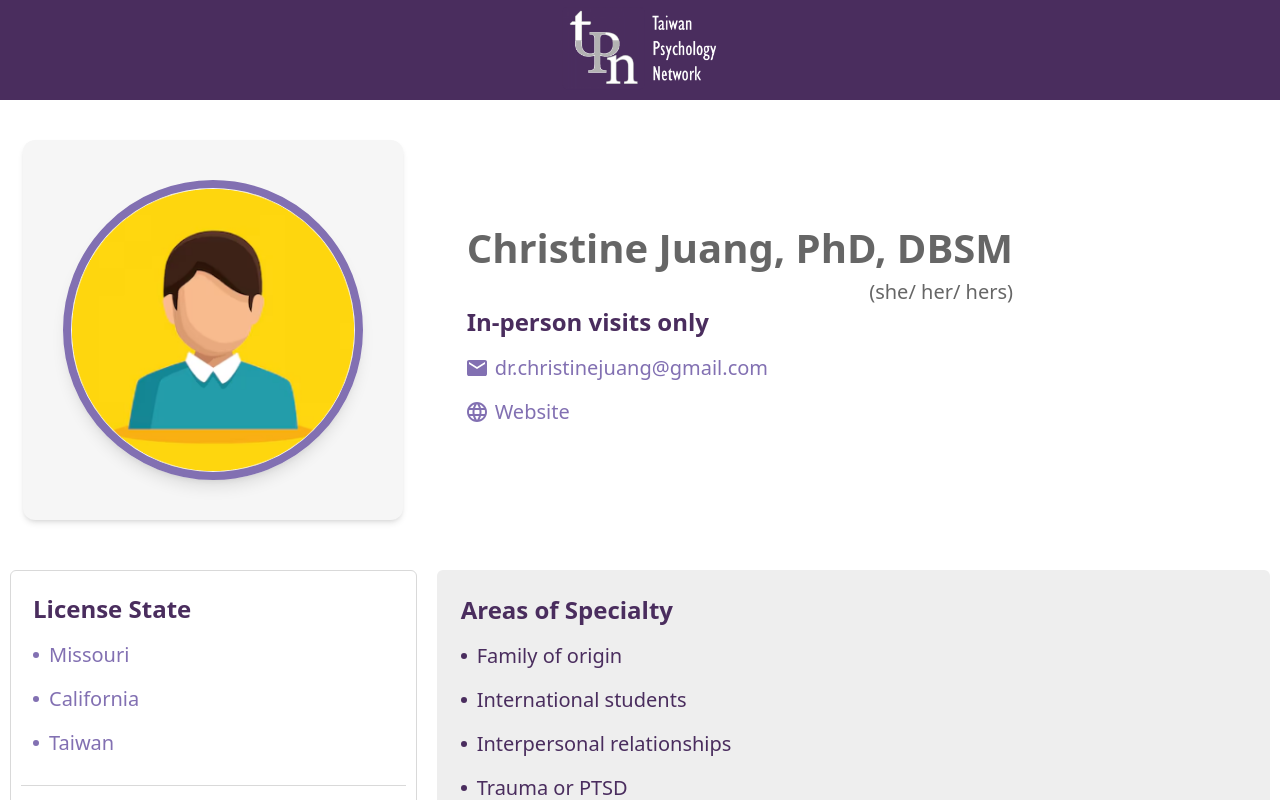
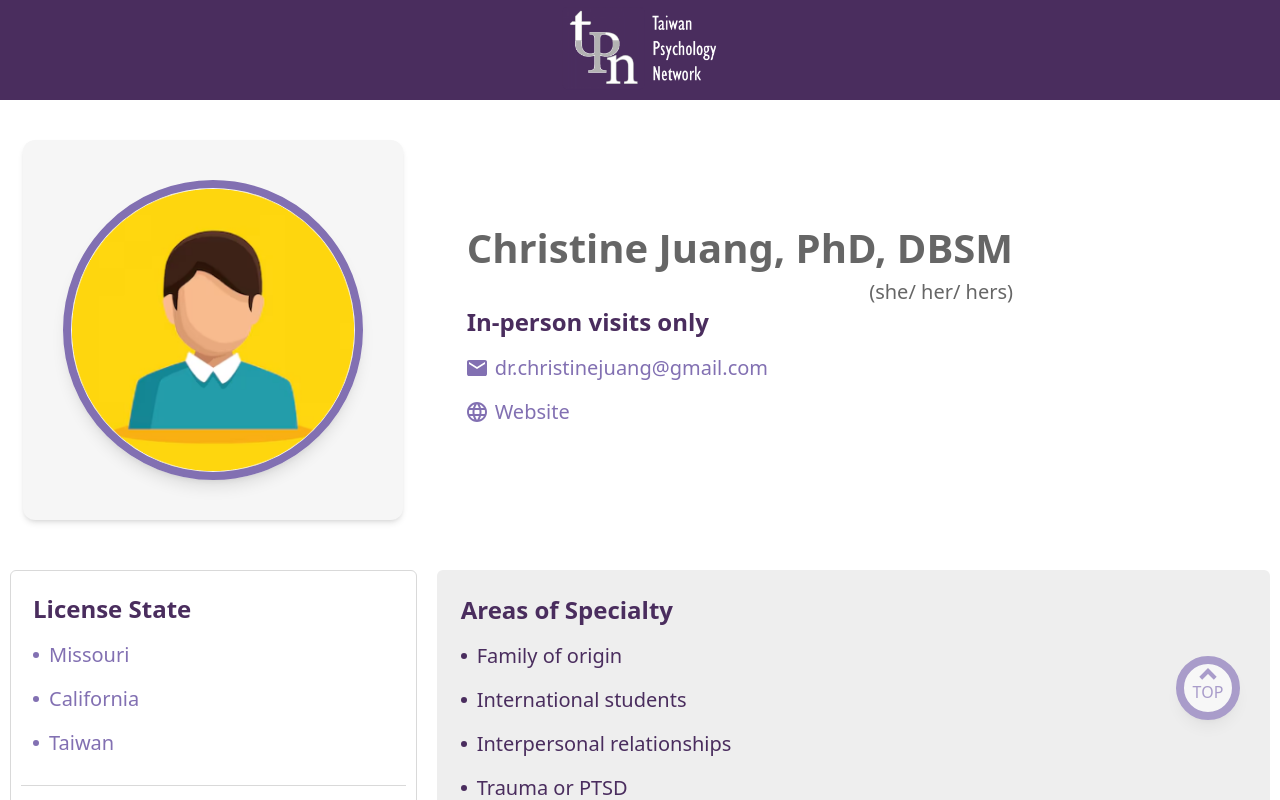
Before and after one commit to snowca-222/TPN, a Vue app: page /#/userPage in a window 1280 px wide. Shown: the top 800 px of the page. Built offline with nearby package versions, Linux system fonts and the light colour scheme.

Commit message:
新增 go top 按鈕，修正 router 執行時跳到頂端

```diff
--- a/src/App.vue
+++ b/src/App.vue
@@ -1,12 +1,15 @@
 <script setup>
+import { ref } from "vue";
 import Header from "@/components/template/header/index.vue";
 import Footer from "@/components/template/footer/index.vue";
+import ScrollTop from "@/components/template/scrollTop/index.vue";
+const handleShow = ref(true);
 </script>
-
 <template>
   <div class="flex min-h-dvh flex-col">
     <Header />
     <router-view class="flex-1" />
     <Footer />
+    <ScrollTop v-show="handleShow" />
   </div>
 </template>
--- /dev/null
+++ b/src/components/template/scrollTop/index.vue
@@ -0,0 +1,20 @@
+<script setup>
+const handleScrollTop = () => {
+  window.scrollTo({
+    top: 0,
+    behavior: "smooth",
+  });
+};
+</script>
+<template>
+  <button
+    @click="handleScrollTop"
+    class="fixed bottom-20 right-10 flex aspect-[1/1] w-16 items-center justify-center rounded-full border-8 border-[--color-17] bg-white text-[--color-17] opacity-50 shadow-lg hover:opacity-100"
+  >
+    <div class="relative">
+      <div class="absolute left-1.5 h-1 w-3 -rotate-45 bg-[--color-17]"></div>
+      <div class="absolute right-1.5 h-1 w-3 rotate-45 bg-[--color-17]"></div>
+      <div class="mt-2">TOP</div>
+    </div>
+  </button>
+</template>
--- a/src/libs/js/router.js
+++ b/src/libs/js/router.js
@@ -4,6 +4,9 @@ import User from '@/components/view/User.vue'
 const router = createRouter({
     // history: createWebHistory('/TPN/'), // 這邊要把 vite.config.js 的 base 填入
     history: createWebHashHistory('/TPN/'), // 這邊要把 vite.config.js 的 base 填入
+    scrollBehavior(){
+        return { top: 0}
+    },
     routes: [
         {
             path: '/',
```
